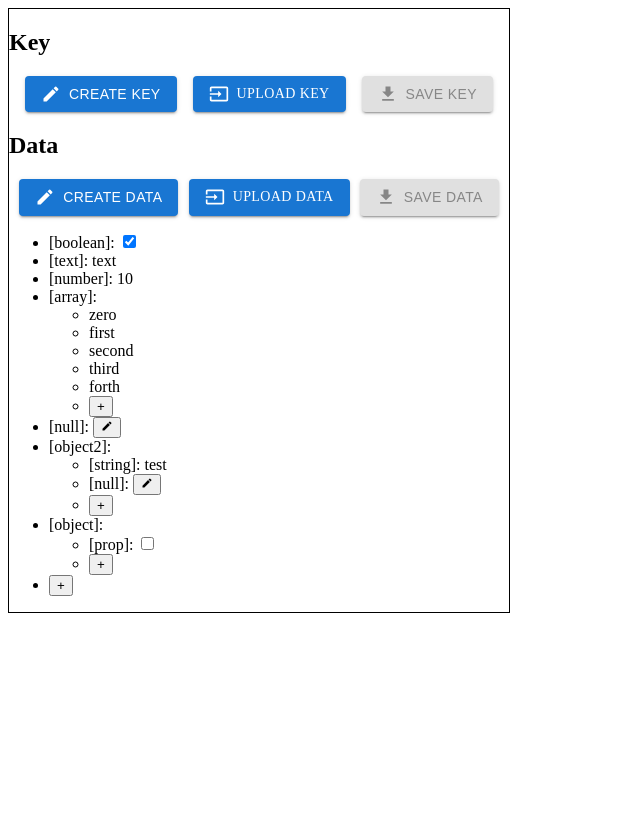
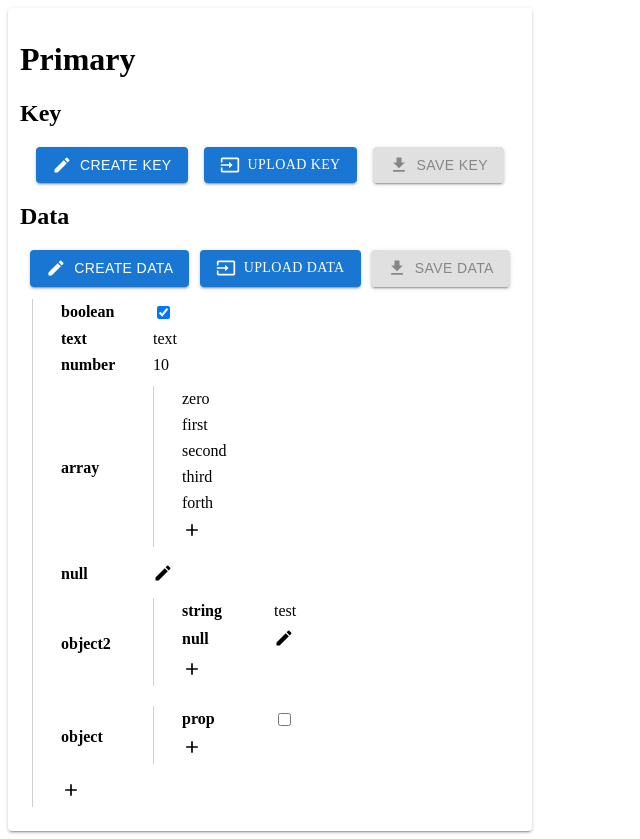
Before and after one commit to davicatunda/minder, a React (Create React App) app: page / in a window 1280 px wide. Both pictures are taken after a click on the button "CREATE DATA". Shown: the whole page, without its empty margins (0-640 px from the left). Before the commit the page ends 800 px from the top, so only its background shows below. Built offline with nearby package versions, Linux system fonts and the light colour scheme.

Commit message:
A few style changes

```diff
--- a/src/App.js
+++ b/src/App.js
@@ -69,7 +69,17 @@ function App(): Node {
 
   return (
     <div>
-      <div style={{ border: '1px solid black', maxWidth: 500 }}>
+      <div
+        style={{
+          maxWidth: 500,
+          boxShadow: "rgba(0, 0, 0, 0.2) 0px 3px 1px -2px, rgba(0, 0, 0, 0.14) 0px 2px 2px 0px, rgba(0, 0, 0, 0.12) 0px 1px 5px 0px",
+          borderRadius: 4,
+          padding: 12,
+        }}
+      >
+        <h1>
+          Primary
+        </h1>
         <div>
           <div>
             <h2> Key </h2>
@@ -133,7 +143,7 @@ function App(): Node {
             </div>
           </div>
         </div>
-        <div>
+        <div style={{ margin: 12 }}>
           {(decodedData) && (
             <DataAsList
               node={JSON.parse(decodedData)}
--- /dev/null
+++ b/src/icons/AddIcon.js
@@ -0,0 +1,19 @@
+// @flow
+
+import type { Node } from 'react';
+
+import React from 'react';
+import SVGWrapper from './SVGWrapper';
+
+type Props = {
+  size: number,
+};
+function AddIcon({ size }: Props): Node {
+  return (
+    <SVGWrapper fontSize={size}>
+      <path d="M19 13h-6v6h-2v-6H5v-2h6V5h2v6h6v2z"></path>
+    </SVGWrapper>
+  )
+}
+
+export default AddIcon;
--- a/src/row-items/AddListRowItem.js
+++ b/src/row-items/AddListRowItem.js
@@ -1,6 +1,7 @@
 import type { Node } from 'react';
 
 import React from 'react';
+import AddIcon from '../icons/AddIcon';
 
 type Props = {
   onAddItem(): void,
@@ -8,7 +9,18 @@ type Props = {
 
 function AddListRowItem(props: Props): Node {
   return (
-    <button onClick={props.onAddItem}> + </button>
+    <button
+      onClick={props.onAddItem}
+      style={{
+        background: "none",
+        border: 0,
+        padding: 0,
+        margin: 0,
+        cursor: "pointer",
+      }}
+    >
+      <AddIcon size={20} />
+    </button>
   );
 }
 
--- a/src/row-items/BooleanRowItem.js
+++ b/src/row-items/BooleanRowItem.js
@@ -17,6 +17,7 @@ function BooleanRowItem({ name, value, setValue }: Props): Node {
       name={name}
       onChange={(e) => setValue(!value)}
       value={value}
+      style={{ cursor: "pointer" }}
     />
   );
 }
--- a/src/row-items/DataAsList.js
+++ b/src/row-items/DataAsList.js
@@ -10,14 +10,27 @@ import DateRowItem from './DateRowItem';
 import AddListRowItem from './AddListRowItem';
 import NullRowItem from './NullRowItem';
 import RowItemName from './RowItemName';
+const listStyle = {
+  listStyle: "none",
+  paddingLeft: 24,
+  borderLeft: "1px solid #00000030",
+  margin: "4px 0 8px 0",
+
+};
+
+const listItemStyle = {
+  padding: 4,
+  display: "flex",
+  alignItems: "center",
+};
 
 type Props<T> = { node: T, setParentValue: T => void };
 function DataAsList<T: { }> (props: Props<T>): Node {
   const { node, setParentValue } = props;
   return (
-    <ul>
+    <ul style={listStyle}>
       {Object.keys(node).map((key: string, index) => (
-        <li key={index /** TODO: replace with uid */}>
+        <li style={listItemStyle} key={index /** TODO: replace with uid */}>
           {!(node instanceof Array) && (
             <RowItemName
               name={key}
@@ -64,7 +77,7 @@ function DataAsList<T: { }> (props: Props<T>): Node {
           }()}
         </li>
       ))}
-      <li>
+      <li style={listItemStyle}>
         <AddListRowItem
           onAddItem={() => {
             if (node instanceof Array) {
--- a/src/row-items/NullRowItem.js
+++ b/src/row-items/NullRowItem.js
@@ -13,19 +13,28 @@ function NullRowItem(props: Props): Node {
   if (banana) {
     return (
       <>
-        <button onClick={() => props.setValue(false)}>boolean</button>
+        <button onClick={() => props.setValue(false)}>checkbox</button>
         <button onClick={() => props.setValue(0)}>number</button>
-        <button onClick={() => props.setValue("")}>string</button>
+        <button onClick={() => props.setValue("")}>text</button>
         <button onClick={() => props.setValue(new Date())}>date</button>
-        <button onClick={() => props.setValue([])}>array</button>
+        <button onClick={() => props.setValue([])}>list</button>
         <button onClick={() => props.setValue({})}>object</button>
       </>
     );
   }
 
   return (
-    <button onClick={() => setBanana(true)}>
-      <CreateIcon size={12} />
+    <button
+      onClick={() => setBanana(true)}
+      style={{
+        background: "none",
+        border: 0,
+        padding: 0,
+        margin: 0,
+        cursor: "pointer",
+      }}
+    >
+      <CreateIcon size={20} />
     </button>
   );
 }
--- a/src/row-items/NumberRowItem.js
+++ b/src/row-items/NumberRowItem.js
@@ -13,7 +13,7 @@ function NumberRowItem({ name, value, setValue }: Props): Node {
   const [isEditing, setIsEditing] = useState(false);
   if (!isEditing) {
     return (
-      <span onClick={() => setIsEditing(true)}>
+      <span onClick={() => setIsEditing(true)} style={{ cursor: "pointer" }}>
         {value}
       </span>
     );
@@ -23,7 +23,7 @@ function NumberRowItem({ name, value, setValue }: Props): Node {
     <input
       type="number"
       name={name}
-      onChange={(e) => setValue(e.target.value)}
+      onChange={(e) => !isNaN(e.target.value) && setValue(Number(e.target.value))}
       value={value}
       onBlur={() => setIsEditing(false)}
       ref={(input) => { input && input.focus() }}
--- a/src/row-items/RowItemName.js
+++ b/src/row-items/RowItemName.js
@@ -10,11 +10,21 @@ type Props = {
 };
 function RowItemName({ name, setName }: Props): Node {
   const [isEditing, setIsEditing] = useState(false);
-
+  const commonStyle = {
+    marginRight: 12,
+    width: 80,
+    boxSizing: "border-box",
+  };
   if (!isEditing) {
     return (
-      <span onClick={() => setIsEditing(true)}>
-        {`[${name}]: `}
+      <span
+        onClick={() => setIsEditing(true)}
+        style={{
+          fontWeight: "bold",
+          cursor: "pointer",
+          ...commonStyle,
+        }}>
+        {name === '' ? "?" : name}
       </span>
     );
   }
@@ -23,6 +33,7 @@ function RowItemName({ name, setName }: Props): Node {
     <input
       type="text"
       name={'name'}
+      style={commonStyle}
       onChange={(e) => setName(e.target.value)}
       value={name}
       onBlur={() => setIsEditing(false)}
--- a/src/row-items/StringRowItem.js
+++ b/src/row-items/StringRowItem.js
@@ -13,8 +13,11 @@ function TextRowItem({ name, value, setValue }: Props): Node {
   const [isEditing, setIsEditing] = useState(false);
   if (!isEditing) {
     return (
-      <span onClick={() => setIsEditing(true)}>
-        {value}
+      <span
+        onClick={() => setIsEditing(true)}
+        style={{ minWidth: 40, display: "inline-block", cursor: "pointer" }}
+      >
+        {value === "" ? "?" : value}
       </span>
     );
   }
```
